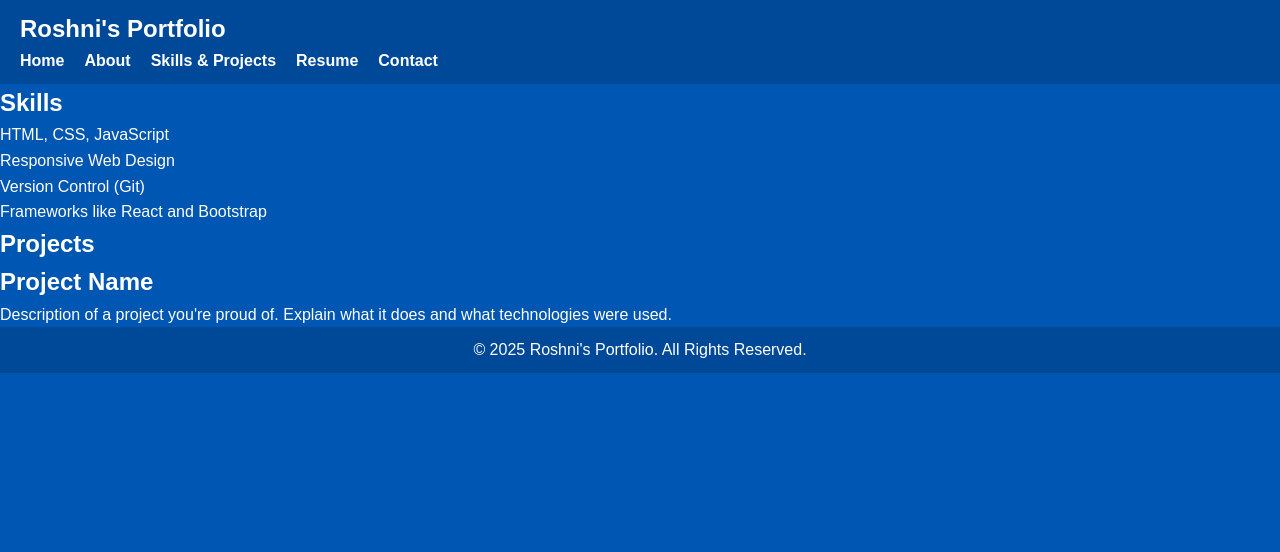
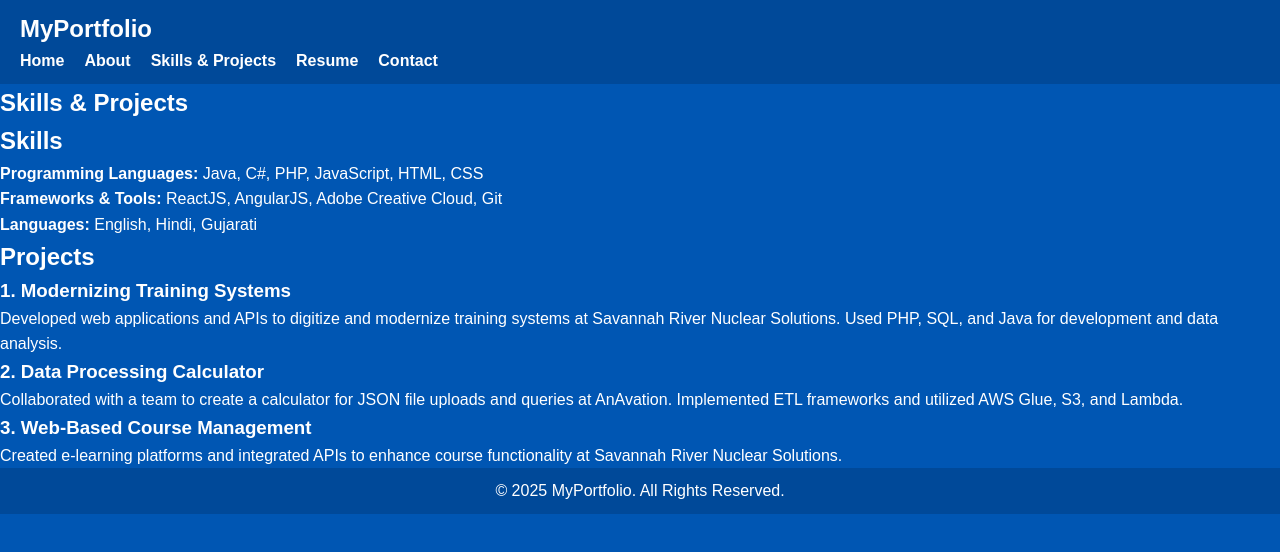
Before and after one commit to rpatel121998/webEng, a plain HTML site: page projects.html in a window 1280 px wide. Drawn offline with Linux system fonts and the light colour scheme.

Commit message:
Update projects.html

```diff
--- a/projects.html
+++ b/projects.html
@@ -9,7 +9,7 @@
 <body>
     <header>
         <nav>
-            <div class="logo">Roshni's Portfolio</div>
+            <div class="logo">MyPortfolio</div>
             <ul>
                 <li><a href="index.html">Home</a></li>
                 <li><a href="about.html">About</a></li>
@@ -19,22 +19,28 @@
             </ul>
         </nav>
     </header>
-    <section>
-        <h1>Skills</h1>
-        <ul>
-            <li>HTML, CSS, JavaScript</li>
-            <li>Responsive Web Design</li>
-            <li>Version Control (Git)</li>
-            <li>Frameworks like React and Bootstrap</li>
-        </ul>
-        <h1>Projects</h1>
-        <div class="project">
-            <h2>Project Name</h2>
-            <p>Description of a project you're proud of. Explain what it does and what technologies were used.</p>
+    <section class="skills-projects">
+        <h1>Skills & Projects</h1>
+        <div class="skills">
+            <h2>Skills</h2>
+            <ul>
+                <li><strong>Programming Languages:</strong> Java, C#, PHP, JavaScript, HTML, CSS</li>
+                <li><strong>Frameworks & Tools:</strong> ReactJS, AngularJS, Adobe Creative Cloud, Git</li>
+                <li><strong>Languages:</strong> English, Hindi, Gujarati</li>
+            </ul>
+        </div>
+        <div class="projects">
+            <h2>Projects</h2>
+            <h3>1. Modernizing Training Systems</h3>
+            <p>Developed web applications and APIs to digitize and modernize training systems at Savannah River Nuclear Solutions. Used PHP, SQL, and Java for development and data analysis.</p>
+            <h3>2. Data Processing Calculator</h3>
+            <p>Collaborated with a team to create a calculator for JSON file uploads and queries at AnAvation. Implemented ETL frameworks and utilized AWS Glue, S3, and Lambda.</p>
+            <h3>3. Web-Based Course Management</h3>
+            <p>Created e-learning platforms and integrated APIs to enhance course functionality at Savannah River Nuclear Solutions.</p>
         </div>
     </section>
     <footer>
-        <p>&copy; 2025 Roshni's Portfolio. All Rights Reserved.</p>
+        <p>&copy; 2025 MyPortfolio. All Rights Reserved.</p>
     </footer>
 </body>
 </html>
```
